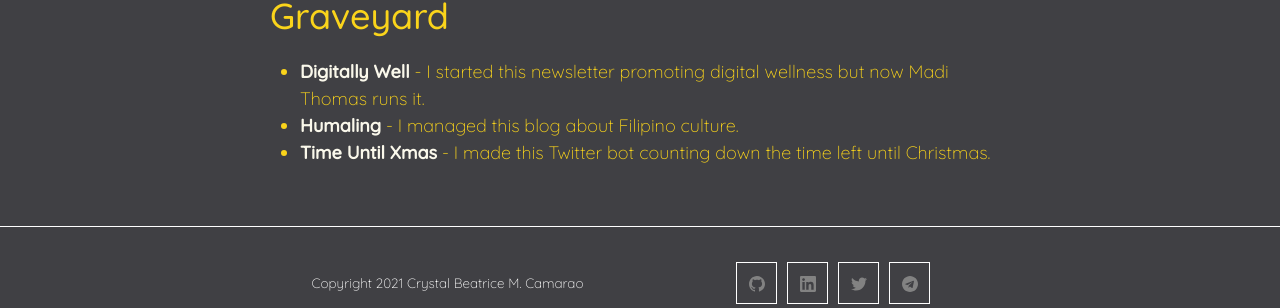
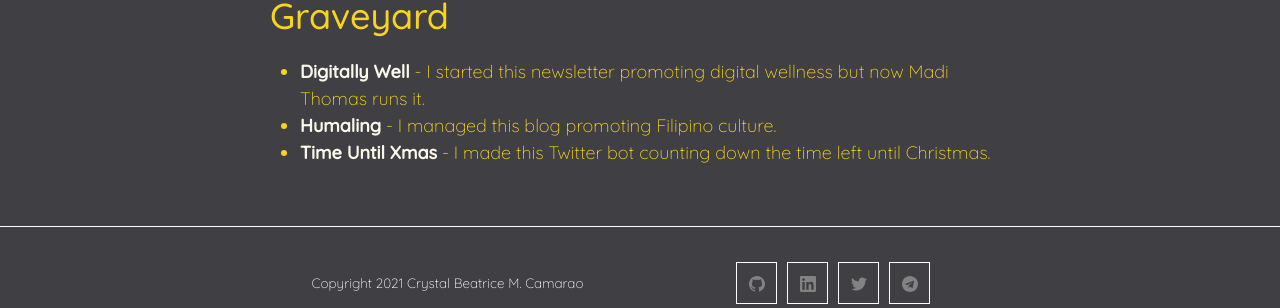
Before and after one commit to crystalcamarao/crystalcamarao.github.io, a Jekyll site: the page built from projects.md, in a window 1280 px wide. Shown: the part 798-1106 px from the top of the page. Built offline with Jekyll 4.4.1, drawn with Linux system fonts in a browser that asks for light colours.

Commit message:
Updated Projects

```diff
--- a/projects.md
+++ b/projects.md
@@ -16,5 +16,5 @@ layout: page
 
 ## Graveyard
 * [Digitally Well](https://getdigitallywell.com) - I started this newsletter promoting digital wellness but now Madi Thomas runs it.
-* [Humaling](https://humaling.com) - I managed this blog about Filipino culture.
+* [Humaling](https://humaling.com) - I managed this blog promoting Filipino culture.
 * [Time Until Xmas](https://twitter.com/time_until_xmas) - I made this Twitter bot counting down the time left until Christmas.
```
